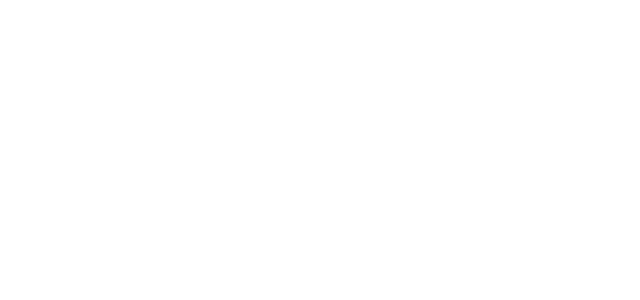
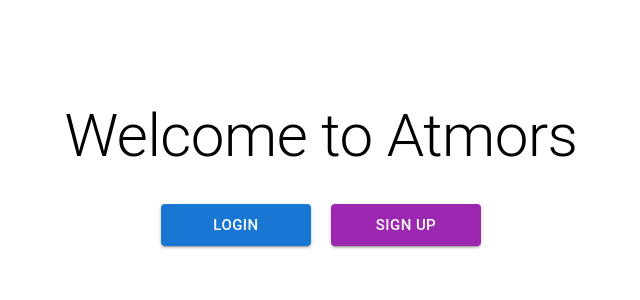
Before and after one commit to HTL-HF/frontend, a React (Vite) app: page / in a window 1280 px wide. Shown: the top 300 px of the page, without its empty margins (319-959 px from the left). Built offline with nearby package versions, Linux system fonts and the light colour scheme.

Commit message:
finished home page

```diff
--- a/package.json
+++ b/package.json
@@ -10,6 +10,9 @@
     "preview": "vite preview"
   },
   "dependencies": {
+    "@emotion/react": "^11.13.0",
+    "@emotion/styled": "^11.13.0",
+    "@mui/material": "^5.16.7",
     "@types/react-router-dom": "^5.3.3",
     "react": "^18.3.1",
     "react-dom": "^18.3.1",
--- a/src/App.tsx
+++ b/src/App.tsx
@@ -1,5 +1,14 @@
+import { Route, Routes } from "react-router-dom";
+import HomePage from "./views/HomePage";
+
 function App() {
-  return <></>;
+  return (
+    <>
+      <Routes>
+        <Route path="/" element={<HomePage />} />
+      </Routes>
+    </>
+  );
 }
 
 export default App;
--- /dev/null
+++ b/src/views/HomePage.tsx
@@ -0,0 +1,39 @@
+import { Container, Typography, Button, Box } from "@mui/material";
+import { Link } from "react-router-dom";
+
+const HomePage = () => {
+  return (
+    <Container
+      maxWidth="sm"
+      style={{ textAlign: "center", marginTop: "100px" }}
+    >
+      <Typography variant="h2" component="h1" gutterBottom>
+        Welcome to Atmors
+      </Typography>
+      <Box mt={4}>
+        <Button
+          variant="contained"
+          color="primary"
+          size="large"
+          style={{ marginRight: "20px", width: "150px" }}
+          component={Link}
+          to="/login"
+        >
+          Login
+        </Button>
+        <Button
+          variant="contained"
+          color="secondary"
+          size="large"
+          style={{ width: "150px" }}
+          component={Link}
+          to="/signup"
+        >
+          Sign Up
+        </Button>
+      </Box>
+    </Container>
+  );
+};
+
+export default HomePage;
```
Also changed, not shown: 1 other file (tests, documents, lock files or other folders).
